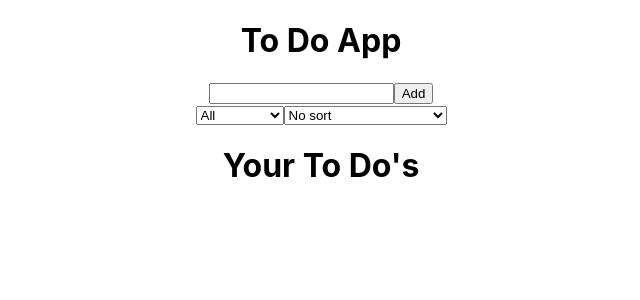
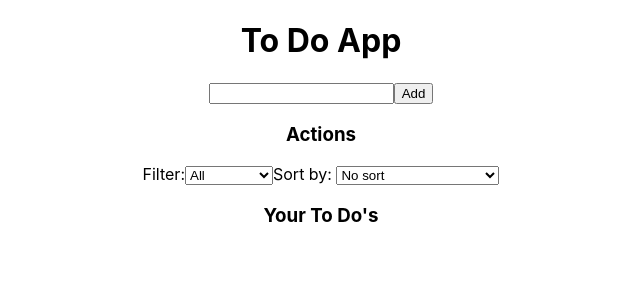
Before and after one commit to Dev-VictorK/react-todo-app, a React (Create React App) app: page / in a window 1280 px wide. Shown: the top 300 px of the page, without its empty margins (319-959 px from the left). Built offline with nearby package versions, Linux system fonts and the light colour scheme.

Commit message:
ui enhancements

```diff
--- a/src/App.js
+++ b/src/App.js
@@ -108,6 +108,7 @@ function App() {
     <div className='App'>
       <h1>To Do App</h1>
       <AddTask task={task} setTask={setTask} addTodo={addTodo} />
+      <h3>Actions</h3>
       <Filter selectedFilter={selectedFilter} setSelectedFilter={setSelectedFilter} />
       <Sort selectedSort={selectedSort} setSelectedSort={setSelectedSort} />
       <Tasks filteredList={filteredList}
--- a/src/Filter.js
+++ b/src/Filter.js
@@ -2,12 +2,16 @@ function Filter(props) {
     const handleChange = (e) => {
         props.setSelectedFilter(e.target.value);
     }
-    return(
-        <select value={props.selectedFilter} onChange={handleChange}>
-            <option value="all">All</option>
-            <option value="complete">Complete</option>
-            <option value="incomplete">Incomplete</option>
-        </select>
+    return (
+        <>
+            Filter:<span></span>
+            <select value={props.selectedFilter} onChange={handleChange}>
+                <option value="all">All</option>
+                <option value="complete">Complete</option>
+                <option value="incomplete">Incomplete</option>
+            </select>
+        </>
+
     )
 }
 
--- a/src/Sort.js
+++ b/src/Sort.js
@@ -1,14 +1,14 @@
-function Sort(props){
+function Sort(props) {
     const handleChange = (e) => {
         props.setSelectedSort(e.target.value);
     }
-    return(
-        <>
-        <select value={props.selectedSort} onChange={handleChange}>
-            <option value="C2I">Complete to incomplete</option>
-            <option value="I2C">Incomplete to complete</option>
-            <option value="default">No sort</option>
-        </select>
+    return (
+        <>Sort by: <span></span>
+            <select value={props.selectedSort} onChange={handleChange}>
+                <option value="C2I">Complete to incomplete</option>
+                <option value="I2C">Incomplete to complete</option>
+                <option value="default">No sort</option>
+            </select>
         </>
     )
 }
--- a/src/Tasks.js
+++ b/src/Tasks.js
@@ -23,7 +23,7 @@ function Tasks(
     });
     return (
         <>
-            <h1>Your To Do's</h1>
+            <h3>Your To Do's</h3>
             <ul>
                 {list}
             </ul>
```
